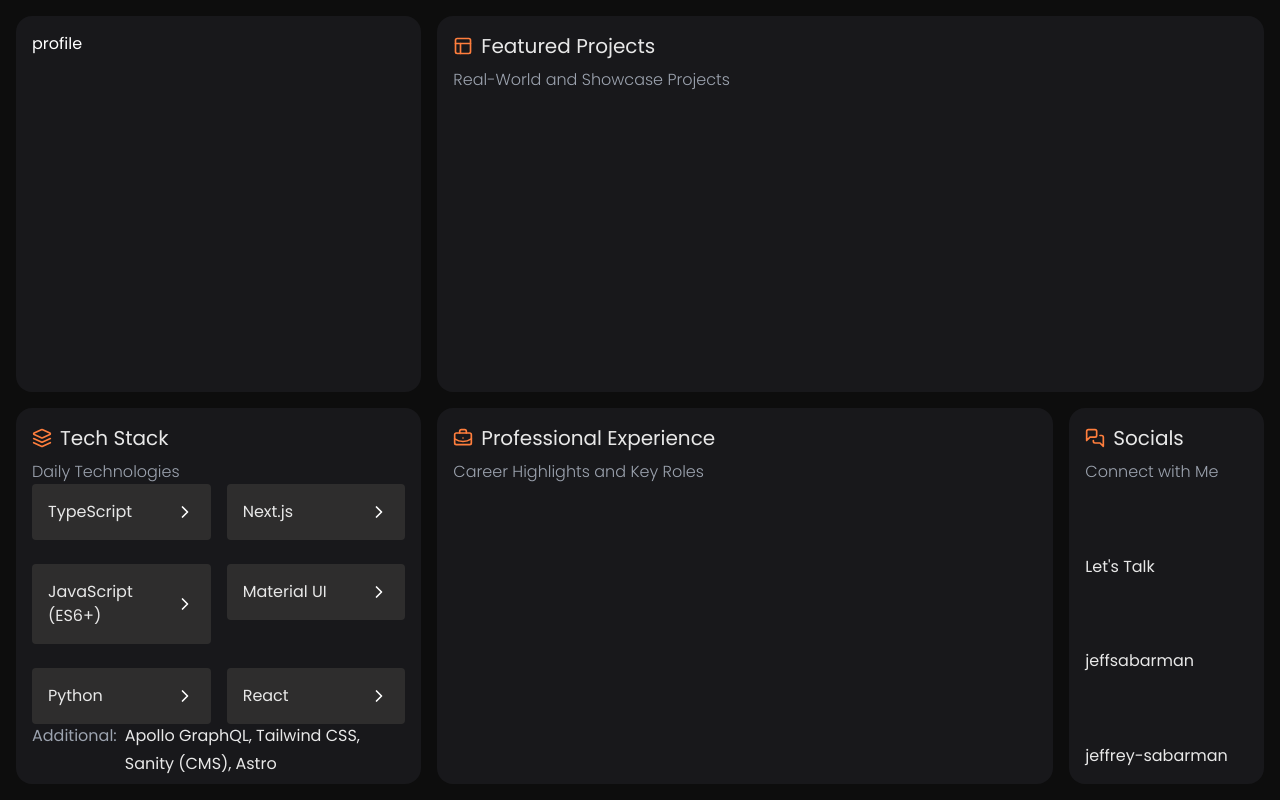
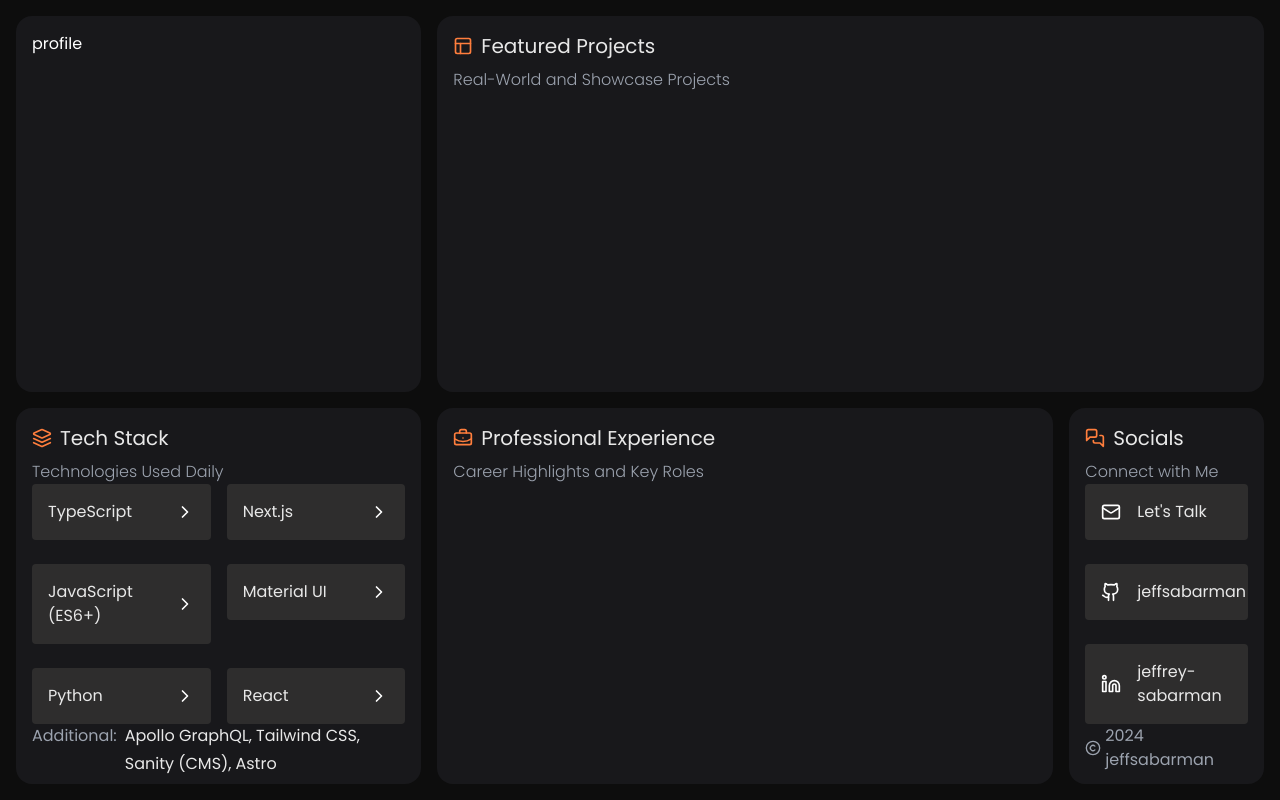
Before and after one commit to jeffsabarman/personal-website-bento, an Astro site: page / in a window 1280 px wide. Built offline with nearby package versions, Linux system fonts and the light colour scheme; Astro itself is replaced by a stand-in of ours.

Commit message:
handle social card

```diff
--- a/src/components/Socials.astro
+++ b/src/components/Socials.astro
@@ -7,8 +7,14 @@ import {
   Github,
   Linkedin,
   Instagram,
+  Copyright,
 } from "lucide-react";
 import { Button } from "./ui/button";
+import colors from "tailwindcss/colors";
+
+const indexColorCopyright = 400;
+const colorCopyright = "gray";
+const grayCopyright = colors[colorCopyright][indexColorCopyright];
 
 const socials: { label: string; link: string; icon: IconType }[] = [
   {
@@ -34,7 +40,7 @@ const socials: { label: string; link: string; icon: IconType }[] = [
 ];
 ---
 
-<div class="flex flex-col h-full justify-between">
+<div class="flex flex-col justify-between h-full">
   <div>
     <TitleCard
       Icon={MessagesSquare}
@@ -42,13 +48,32 @@ const socials: { label: string; link: string; icon: IconType }[] = [
       subtitle="Connect with Me"
     />
   </div>
-  {
-    socials?.map((social) => (
-      <div>
-        <a href={social?.link} target="_blank">
-          {social?.label}
-        </a>
-      </div>
-    ))
-  }
+  <!-- <div class="flex flex-col justify-between h-full pb-4"> -->
+  <div class="flex flex-col gap-6">
+    {
+      socials?.map((social) => {
+        const Icon = social.icon;
+        return (
+          <a href={social?.link} target="_blank">
+            <div class="rounded-sm bg-[#2E2D2D] hover:bg-primary p-4">
+              <div class="flex gap-4 items-center">
+                <div class="">
+                  <Icon color="white" size={20} />
+                </div>
+                <p>{social?.label}</p>
+              </div>
+            </div>
+          </a>
+        );
+      })
+    }
+  </div>
+  <div class="flex gap-1">
+    <div class="flex items-center">
+      <Copyright color={grayCopyright} size="16" />
+    </div>
+    <p class={`text-${colorCopyright}-${indexColorCopyright}`}>
+      {new Date().getFullYear()} jeffsabarman
+    </p>
+  </div>
 </div>
--- a/src/components/TechStack/index.astro
+++ b/src/components/TechStack/index.astro
@@ -70,7 +70,11 @@ const additionalStacks: DataStacksType = [
 
 <div class="flex flex-col justify-between h-full">
   <div>
-    <TitleCard Icon={Layers} title="Tech Stack" subtitle="Daily Technologies" />
+    <TitleCard
+      Icon={Layers}
+      title="Tech Stack"
+      subtitle="Technologies Used Daily"
+    />
   </div>
   <div class="grid grid-cols-2 gap-y-6 gap-x-4">
     {
```
